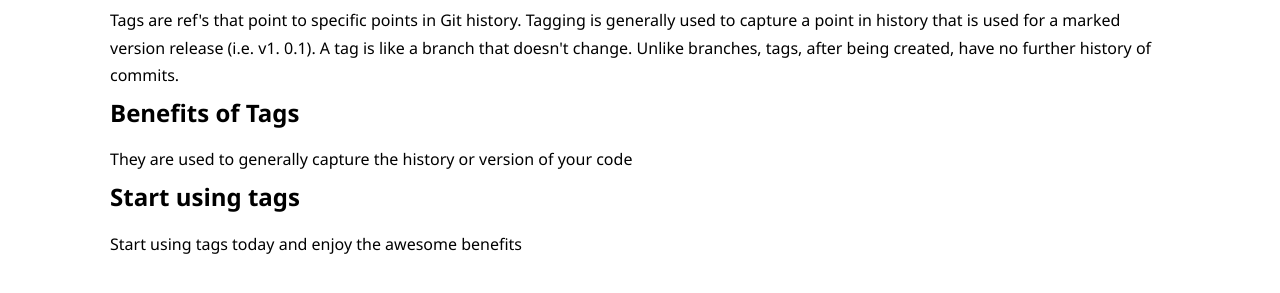
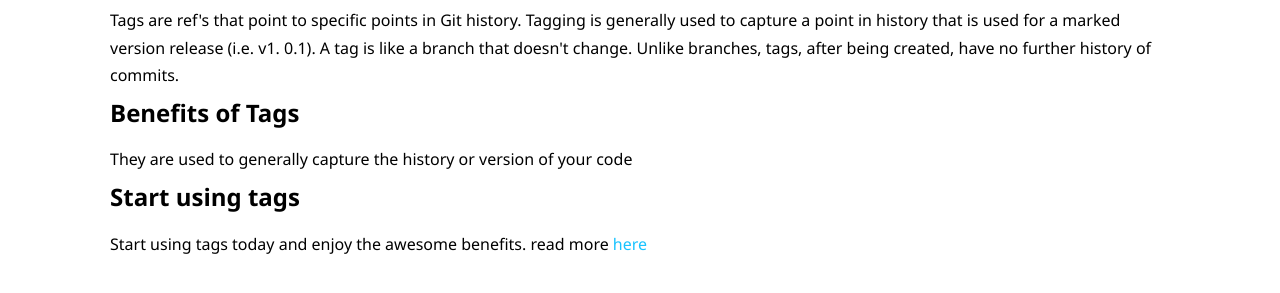
Before and after one commit to ebenezermakinde/GitTagging, a plain HTML site: page index.html in a window 1280 px wide. Shown: the part 77-370 px from the top of the page. Drawn offline with Linux system fonts and the light colour scheme.

Commit message:
Add styling to html

```diff
--- a/index.html
+++ b/index.html
@@ -23,7 +23,7 @@
     </div>
     <div class="conclusion">
       <h2>Start using tags</h2>
-      <p>Start using tags today and enjoy the awesome benefits</p>
+      <p>Start using tags today and enjoy the awesome benefits. read more <a href="">here</a></p>
     </div>
   </div>
 </body>
--- a/main.css
+++ b/main.css
@@ -12,7 +12,7 @@ html,body {
 }
 
 a {
-  color: #333;
+  color: rgba(0, 189, 255, 0.9);
   text-decoration: none;
 }
 
```
